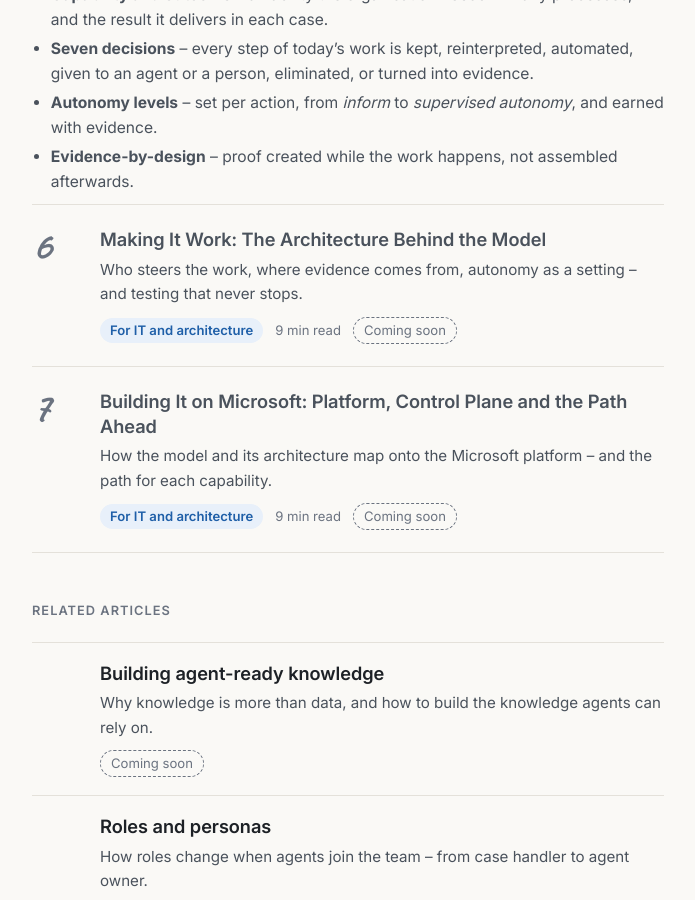
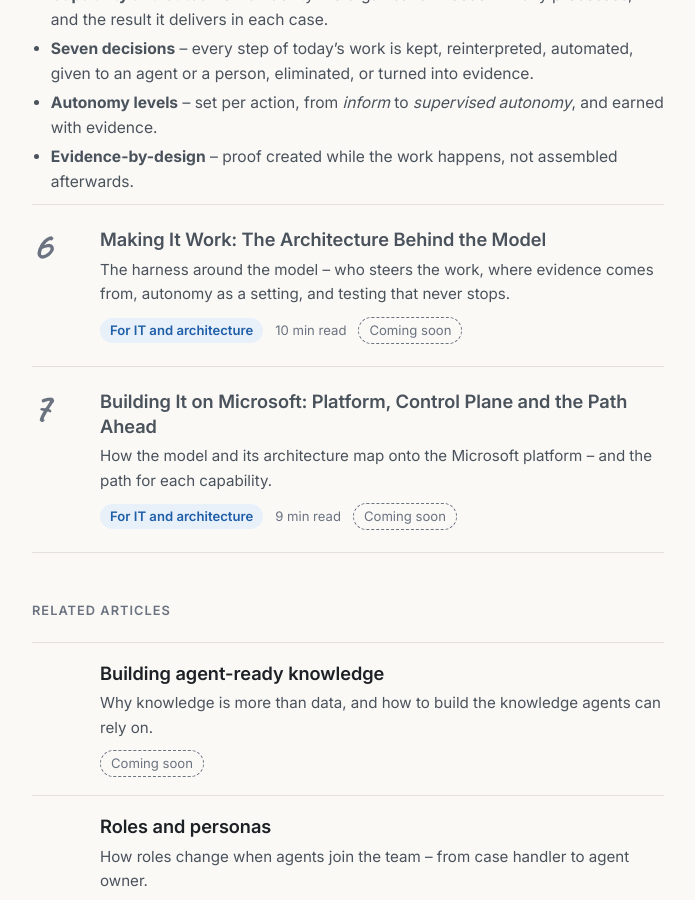
Before and after one commit to mgmllrpro/mgmllrpro.github.io, a Jekyll site: the page built from agentic-operating-model/index.md, in a window 1280 px wide and 900 px high, scrolled down 2350 px. Shown: the whole window, without its empty margins (292-987 px from the left). Built offline with Jekyll 4.4.1, drawn with Linux system fonts in a browser that asks for light colours; some of the changed text lies outside the part shown.

Commit message:
AOM Teil 6: Teaser mit Harness, Lesezeit 10 Minuten (gesamt 54)
Co-Authored-By: Claude Opus 5.5 <noreply@anthropic.com>
Claude-Session: https://claude.ai/code/session_01EATrPzhaSgqNdwFqTJw3ot

```diff
--- a/_data/series.yml
+++ b/_data/series.yml
@@ -73,9 +73,9 @@
       minutes: 7
     - part: 6
       title: "Making It Work: The Architecture Behind the Model"
-      teaser: Who steers the work, where evidence comes from, autonomy as a setting – and testing that never stops.
+      teaser: The harness around the model – who steers the work, where evidence comes from, autonomy as a setting, and testing that never stops.
       audience: IT and architecture
-      minutes: 9
+      minutes: 10
     - part: 7
       title: "Building It on Microsoft: Platform, Control Plane and the Path Ahead"
       teaser: How the model and its architecture map onto the Microsoft platform – and the path for each capability.
```
Also changed, not shown: agentic-operating-model/index.md (+1 -1 lines).
